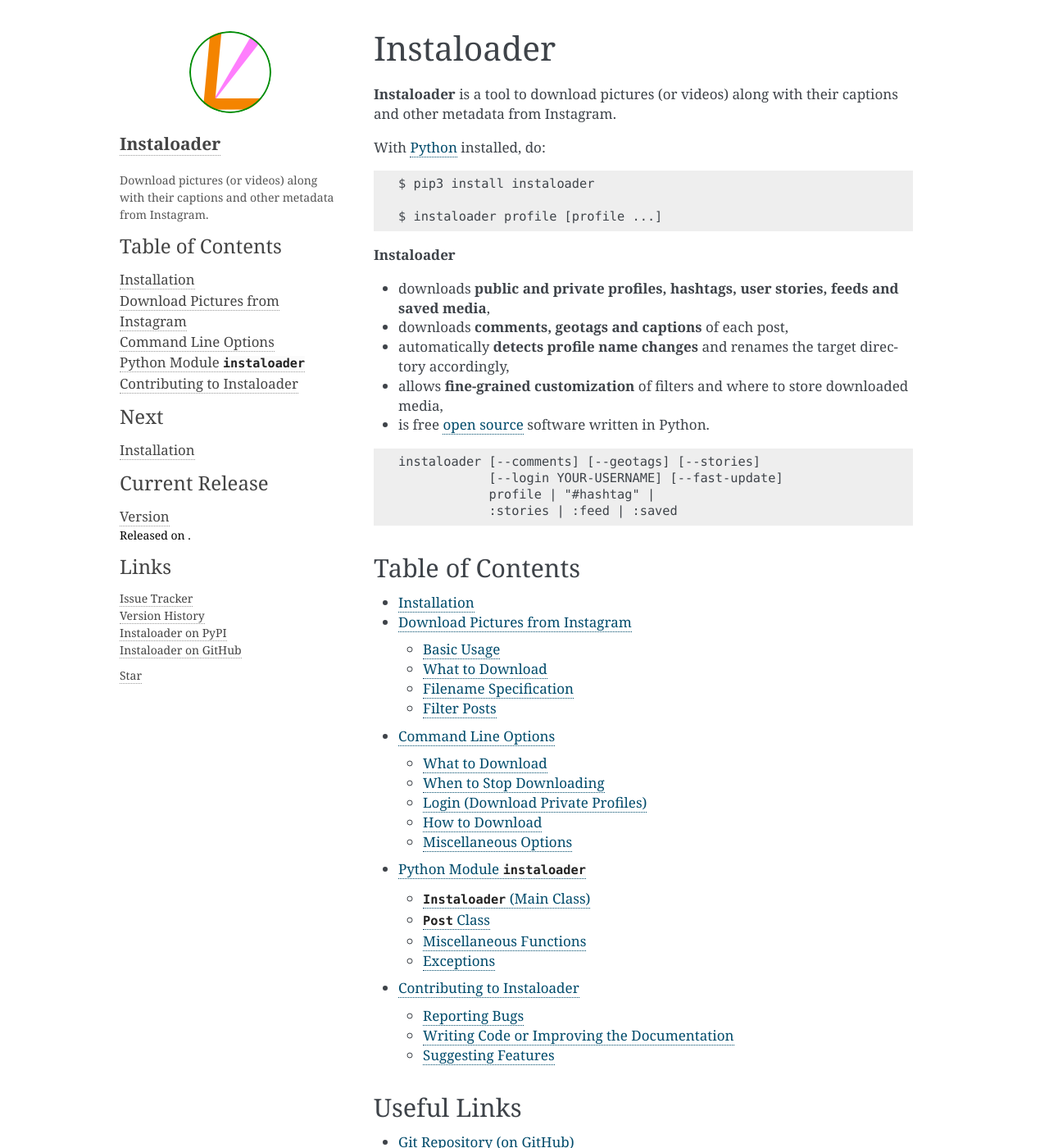
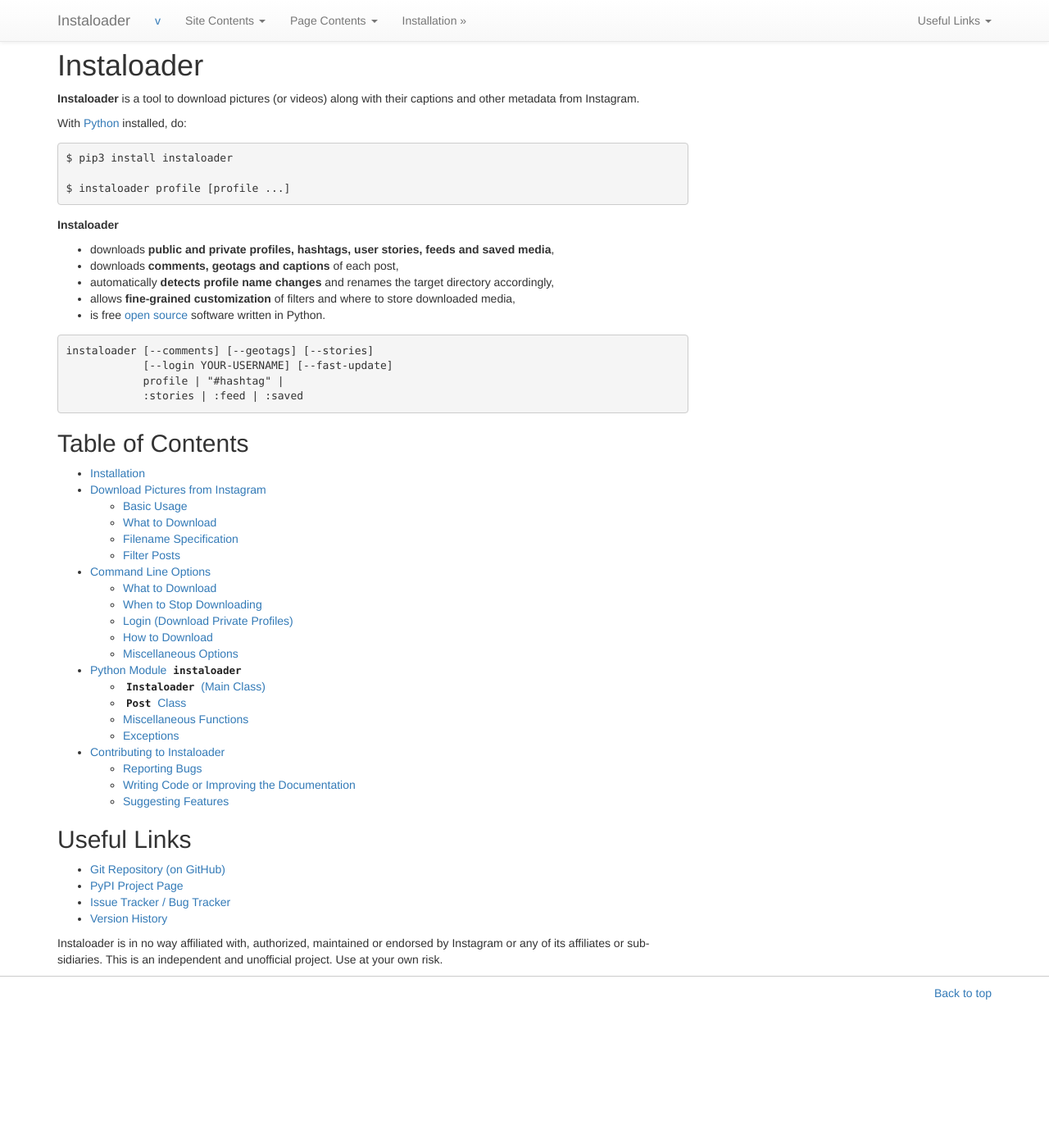
Before and after one commit to instaloader/instaloader, a Sphinx documentation site: the page built from docs/index.rst, in a window 1280 px wide and 1400 px high. Shown: the whole window at 82% size. Built offline with Sphinx 7.4.7, drawn with Linux system fonts in a browser that asks for light colours; the version number could not be read and is left out.

Commit message:
doc: Switch to mobile-friendlier bootstrap theme
It seems to be better supported than Alabaster and is easier to be
configured to look good on both a phone and a desktop.

```diff
--- /dev/null
+++ b/docs/_static/style.css
@@ -0,0 +1,3 @@
+code {
+    color: #222;
+}
--- a/docs/_templates/caption.html
+++ /dev/null
@@ -1,2 +0,0 @@
-<h2><a href="index.html">Instaloader</a></h2>
-<p>Download pictures (or videos) along with their captions and other metadata from Instagram.</p>
--- a/docs/_templates/layout.html
+++ b/docs/_templates/layout.html
@@ -1,17 +1,11 @@
 {% extends "!layout.html" %}
 {% block extrahead %}
 {{ super() }}
-<meta name="google-site-verification" content="FNUsDdkOJM9obm9QEdrNBVd9AtAzHzA-aaSMCUrS6C8" />
-<script async defer src="https://buttons.github.io/buttons.js"></script>
-{% if READTHEDOCS %}
-<meta http-equiv="refresh" content="0; URL=https://instaloader.github.io/{{ pagename }}.html" />
-<meta name="robots" content="noindex" />
-{% endif %}
-<style type="text/css">
-div.document { width: 1008px; }
-@media screen and (max-width: 1008px) {
-  div.sphinxsidebar { display: none; }
-  div.document { width: 100%!important; }
-}
-</style>
+  <meta name="google-site-verification" content="FNUsDdkOJM9obm9QEdrNBVd9AtAzHzA-aaSMCUrS6C8" />
+  {% if pagename == "index" %}
+  <link rel="canonical" href="https://instaloader.github.io/" />
+  {% else %}
+  <link rel="canonical" href="https://instaloader.github.io/{{ pagename }}.html" />
+  {% endif %}
+  <script async defer src="https://buttons.github.io/buttons.js"></script>
 {% endblock %}
--- a/docs/_templates/links.html
+++ /dev/null
@@ -1,23 +0,0 @@
-{% if next %}
-<h3>Next</h3>
-<ul>
-  <li class="toctree-l1"><a class="reference internal" href="{{ next.link|e }}">{{ next.title }}</a></li>
-</ul>
-{% endif %}
-<h3>Current Release</h3>
-<ul>
-  <li class="toctree-l1"><a href="https://github.com/instaloader/instaloader/releases/tag/v{{current_release}}">Version <b>{{current_release}}</b></a></li>
-  <li>Released on <b>{{current_release_date}}</b>.</li>
-</ul>
-<h3>Links</h3>
-<ul>
-  <li><a href="https://github.com/instaloader/instaloader/issues">Issue Tracker</a></li>
-  <li><a href="https://github.com/instaloader/instaloader/releases">Version History</a></li>
-  <li><a href="https://pypi.python.org/pypi/instaloader">Instaloader on PyPI</a></li>
-  <li><a href="https://github.com/instaloader/instaloader">Instaloader on GitHub</a></li>
-</ul>
-<ul>
-  <li>
-    <a class="github-button" href="https://github.com/instaloader/Instaloader" data-icon="octicon-star" data-size="large" data-show-count="true" aria-label="Star instaloader/Instaloader on GitHub">Star</a>
-  </li>
-</ul>
--- /dev/null
+++ b/docs/_templates/navbar.html
@@ -0,0 +1,58 @@
+  <div id="navbar" class="{{ theme_navbar_class }} navbar-default {% if theme_navbar_fixed_top|tobool -%} navbar-fixed-top{%- endif -%}">
+    <div class="container">
+      <div class="navbar-header">
+        <!-- .btn-navbar is used as the toggle for collapsed navbar content -->
+        <button type="button" class="navbar-toggle" data-toggle="collapse" data-target=".nav-collapse">
+          <span class="icon-bar"></span>
+          <span class="icon-bar"></span>
+          <span class="icon-bar"></span>
+        </button>
+        <a class="navbar-brand" href="{{ pathto(master_doc) }}">
+          {%- block sidebarlogo %}
+            {%- if logo %}<span><img src="{{ pathto('_static/' + logo, 1) }}"></span>{%- endif %}
+          {%- endblock %}
+          {% if theme_navbar_title -%}{{ theme_navbar_title|e }}{%- else -%}{{ project|e }}{%- endif -%}
+        </a>
+        <span class="navbar-text navbar-version pull-left">
+          <a href="https://github.com/instaloader/instaloader/releases/tag/v{{current_release}}" title="Released on {{current_release_date}}.">v<b>{{current_release}}</b></a>
+        </span>
+      </div>
+
+        <div class="collapse navbar-collapse nav-collapse">
+          <ul class="nav navbar-nav">
+            {% if theme_navbar_links %}
+              {%- for link in theme_navbar_links %}
+                <li><a href="{{ pathto(*link[1:]) }}">{{ link[0] }}</a></li>
+              {%- endfor %}
+            {% endif %}
+            {% block navbartoc %}
+              {% include "globaltoc.html" %}
+              {% if theme_navbar_pagenav %}
+                {% include "navbartoc.html" %}
+              {% endif %}
+            {% endblock %}
+            {% if theme_navbar_sidebarrel %}
+              {% block sidebarrel %}
+                {% include "relations.html" %}
+              {% endblock %}
+            {% endif %}
+            </ul>
+            <ul class="nav navbar-nav navbar-right">
+              <li class="dropdown">
+                <a role="button" id="dLabelUsefulLinks" data-toggle="dropdown" data-target="#" href="#">
+                  Useful Links
+                  <b class="caret"></b>
+                </a>
+                <ul class="dropdown-menu" role="menu" aria-labelledby="dLabelUsefulLinks">
+                  <li><a href="https://github.com/instaloader/instaloader/issues">Issue Tracker</a></li>
+                  <li><a href="https://github.com/instaloader/instaloader/releases">Version History</a></li>
+                  <li><a href="https://pypi.python.org/pypi/instaloader">Instaloader on PyPI</a></li>
+                  <li><a href="https://github.com/instaloader/instaloader">Instaloader on GitHub</a></li>
+                  <li role="separator" class="divider"></li>
+                  <li style="padding-left: 20px;"><a class="github-button" href="https://github.com/instaloader/instaloader" data-icon="octicon-star" data-size="large" data-show-count="true" aria-label="Star Instaloader on GitHub">Star</a></li>
+                </ul>
+              </li>
+            </ul>
+        </div>
+    </div>
+  </div>
--- a/docs/_templates/rtdmessage.html
+++ /dev/null
@@ -1,3 +0,0 @@
-<h3>New Documentation URL</h3>
-<div class="danger"><p style="margin-left: 1em"><b>Instaloader's Documentation has been moved to
-    <a class="reference external" href="https://instaloader.github.io/">https://instaloader.github.io</a>.</b></p></div>
--- a/docs/conf.py
+++ b/docs/conf.py
@@ -20,6 +20,9 @@
 import os
 import subprocess
 import sys
+
+import sphinx_bootstrap_theme
+
 sys.path.insert(0, os.path.abspath('..'))
 
 # -- General configuration ------------------------------------------------
@@ -133,15 +136,20 @@ todo_include_todos = False
 # The theme to use for HTML and HTML Help pages.  See the documentation for
 # a list of builtin themes.
 #
-html_theme = 'alabaster'
+html_theme = 'bootstrap'
+html_theme_path = sphinx_bootstrap_theme.get_html_theme_path()
 
 # Theme options are theme-specific and customize the look and feel of a theme
 # further.  For a list of options available for each theme, see the
 # documentation.
 #
 html_theme_options = {
-    'show_powered_by': False,
-    'sidebar_width': '290px' }
+    'navbar_site_name': 'Site Contents',
+    'navbar_pagenav_name': 'Page Contents',
+    'navbar_pagenav': True,
+    'navbar_sidebarrel': True,
+    'nosidebar': True,
+     }
 
 # Add any paths that contain custom themes here, relative to this directory.
 # html_theme_path = []
@@ -190,10 +198,8 @@ html_static_path = ['_static']
 
 # Custom sidebar templates, maps document names to template names.
 #
-if not os.environ.get("READTHEDOCS"):
-    html_sidebars = {'**': ["caption.html", "globaltoc.html", "relations.html", "links.html"] }
-else:
-    html_sidebars = {'**': ["caption.html", "rtdmessage.html", "globaltoc.html", "relations.html", "links.html"] }
+#html_sidebars = {'**': ["relations.html", "links.html"] }
+html_sidebars = {}
 
 # Additional templates that should be rendered to pages, maps page names to
 # template names.
@@ -360,4 +366,7 @@ texinfo_documents = [
 current_release = subprocess.check_output(["git", "describe", "--abbrev=0"]).decode("ascii")[1:-1]
 current_release_date = subprocess.check_output(["git", "log", "-1", "--tags", "--format=%ad", "--date=format:%e %b %Y"]).decode("ascii")[:-1]
 
-html_context = {'current_release': current_release, 'current_release_date': current_release_date, 'READTHEDOCS': bool(os.environ.get('READTHEDOCS'))}
+html_context = {'current_release': current_release, 'current_release_date': current_release_date}
+
+def setup(app):
+    app.add_stylesheet("style.css")
--- a/docs/requirements.txt
+++ b/docs/requirements.txt
@@ -1,3 +1,4 @@
 requests
 sphinx
 sphinx-autodoc-typehints
+sphinx-bootstrap-theme
```
